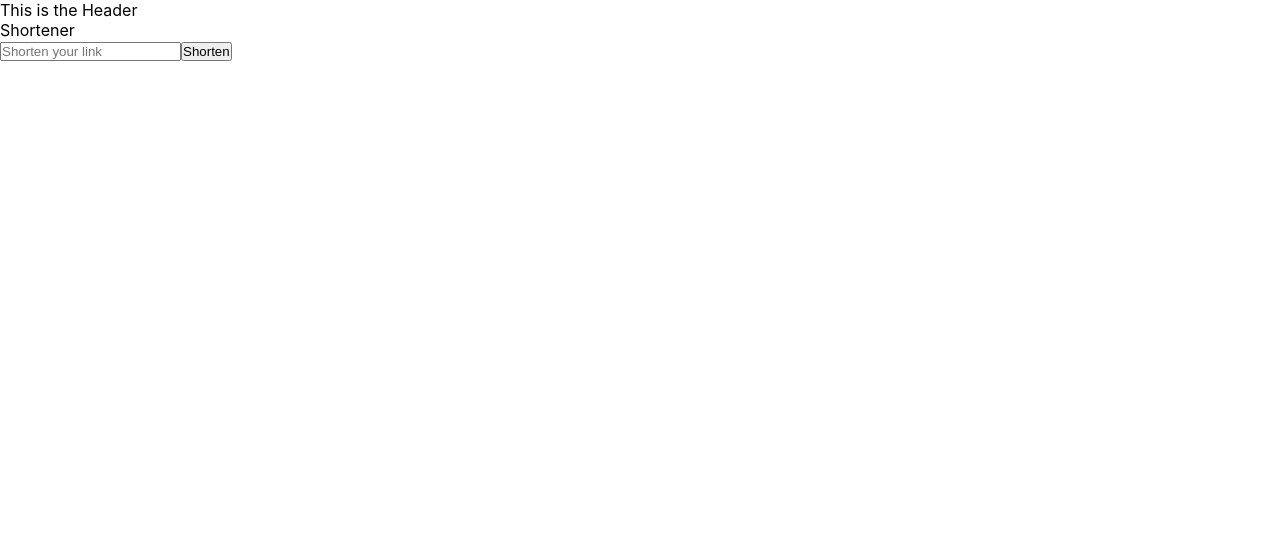
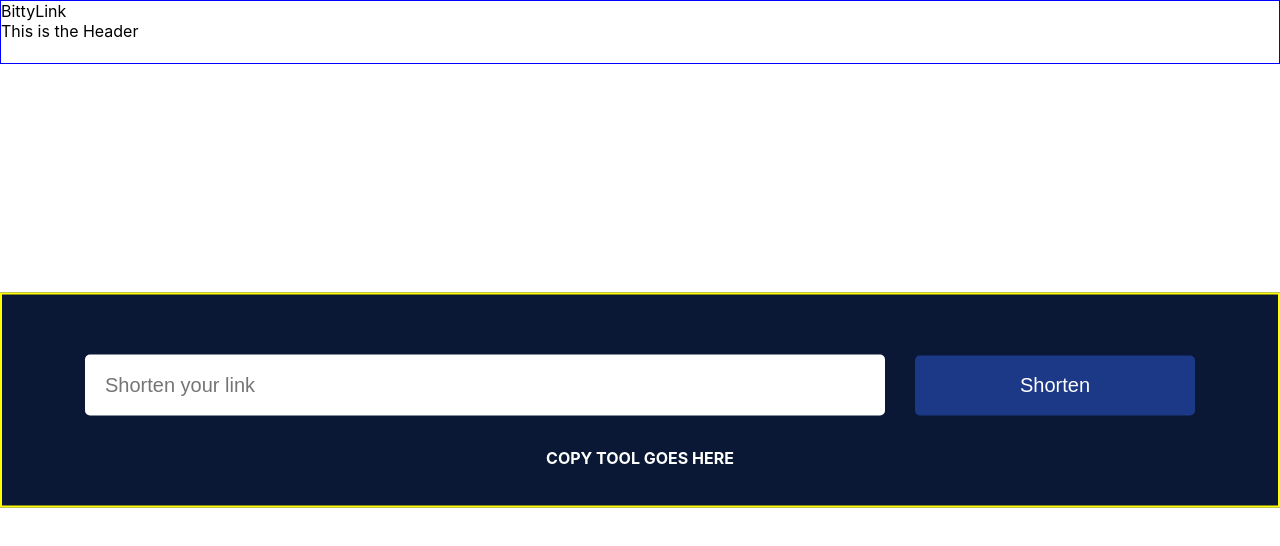
Before and after one commit to AndersonChristian-P/bittyLink, a React (Create React App) app: page /#/ in a window 1280 px wide. Shown: the top 546 px of the page. Built offline with nearby package versions, Linux system fonts and the light colour scheme.

Commit message:
added basic styling

```diff
--- a/src/components/Header/Header.js
+++ b/src/components/Header/Header.js
@@ -3,7 +3,10 @@ import React from "react"
 const Header = () => {
   return (
     <>
-      This is the Header
+      <header className="header">
+        <div>BittyLink</div>
+        <div>This is the Header</div>
+      </header>
     </>
   )
 }
--- a/src/components/Header/_Header.scss
+++ b/src/components/Header/_Header.scss
@@ -0,0 +1,7 @@
+.header {
+  border: 1px solid blue;
+  position: fixed;
+  top: 0;
+  height: 4em;
+  width: 100%;
+}
--- a/src/components/Home/Home.js
+++ b/src/components/Home/Home.js
@@ -3,9 +3,9 @@ import ShortenerTool from "../ShortenerTool/ShortenerTool"
 
 const Home = () => {
   return (
-    <>
+    <div className="home">
       <ShortenerTool />
-    </>
+    </div>
   )
 }
 
--- a/src/components/Home/_Home.scss
+++ b/src/components/Home/_Home.scss
@@ -0,0 +1,4 @@
+.home {
+  height: 100vh;
+  margin-top: 4em;
+}
--- a/src/components/ShortenerTool/ShortenerTool.js
+++ b/src/components/ShortenerTool/ShortenerTool.js
@@ -15,8 +15,6 @@ class ShortenerTool extends Component {
   }
 
   handleSubmit = () => {
-    console.log(`HERE IS YOUR SHORTENED URL`)
-    // code will go here to send the long URL to the server side where it will be shortened and then returned
     this.setState({
       longUrl: ""
     })
@@ -24,11 +22,9 @@ class ShortenerTool extends Component {
 
   render() {
 
-    console.log(this.state.longUrl)
-
     return (
-      <>
-        <div>Shortener</div>
+      <div className="shortenerTool">
+        <div className="shortenerTool__container">
           <input
             type="text"
             placeholder="Shorten your link"
@@ -36,7 +32,11 @@ class ShortenerTool extends Component {
             onChange={this.handleChange}
           />
           <button onClick={this.handleSubmit}>Shorten</button>
-      </>
+        </div>
+
+        <div style={{ textAlign: "center", color: "white", marginTop: "2em", fontWeight: "700", textTransform: "uppercase" }}>copy tool goes here</div>
+
+      </div>
     )
   }
 }
--- a/src/components/ShortenerTool/_ShortenerTool.scss
+++ b/src/components/ShortenerTool/_ShortenerTool.scss
@@ -1 +1,36 @@
-// remove inline styling from component before proceeding
+.shortenerTool {
+  border: 2px solid yellow;
+  width: 100%;
+  // text-align: center;
+  height: 215px;
+  background-color: #0A1836;
+  position: fixed;
+  top: 50%;
+  left: 50%;
+  -webkit-transform: translate(-50%, -50%);
+  transform: translate(-50%, -50%);
+  .shortenerTool__container {
+    display: flex;
+    justify-content: center;
+    align-items: center;
+    margin-top: 60px;
+    input {
+      padding: 20px;
+      width: 800px;
+      height: 61px;
+      font-size: 20px;
+      border-radius: 5px;
+      border: none;
+    }
+    button {
+      width: 280px;
+      height: 60px;
+      border-radius: 5px;
+      font-size: 20px;
+      background-color: #1B3987;
+      color: #ffffff;
+      border: none;
+      margin-left: 30px;
+    }
+  }
+}
```
Lines whose indentation alone changed are shown as unchanged.
